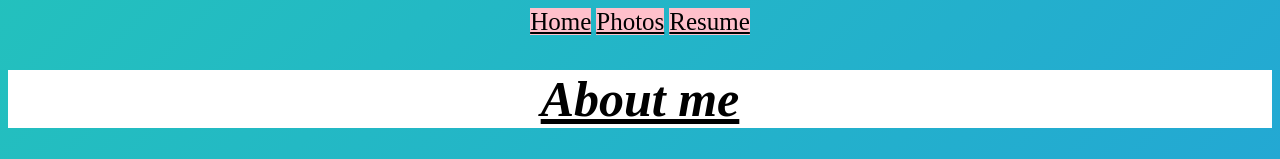
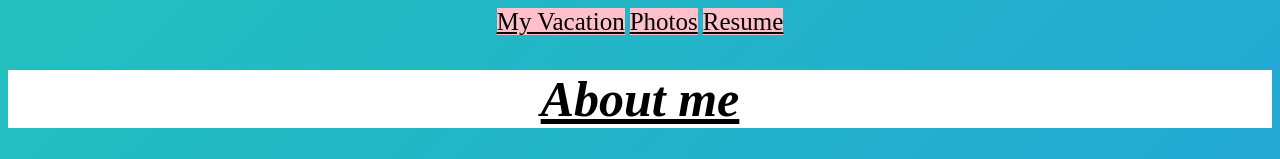
Before and after one commit to DavidVentura11/html, a plain HTML site: page Aboutme.html in a window 1280 px wide. Shown: the top 159 px of the page. Drawn offline with Linux system fonts and the light colour scheme.

Commit message:
Update Aboutme.html

```diff
--- a/Aboutme.html
+++ b/Aboutme.html
@@ -8,7 +8,7 @@
 
 
 
-<a href="index.html" class="green">Home</a>
+<a href="index.html" class="green">My Vacation</a>
 <a href="Photos.html" class="green" >Photos</a>
 <a href="https://davidventura11.github.io/Myself/" class="green" >Resume</a>
 
```
